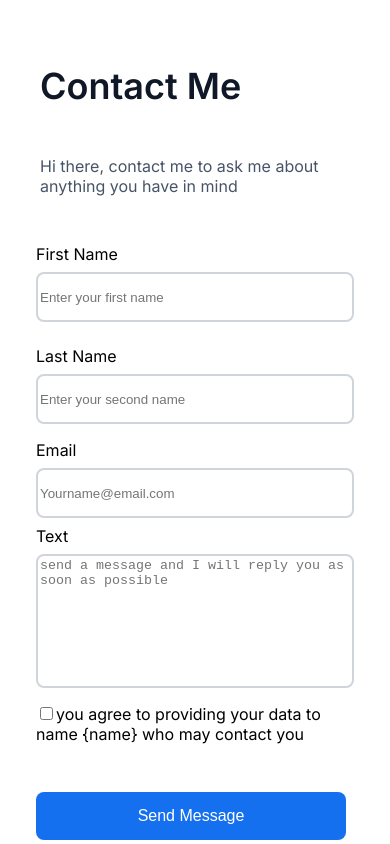
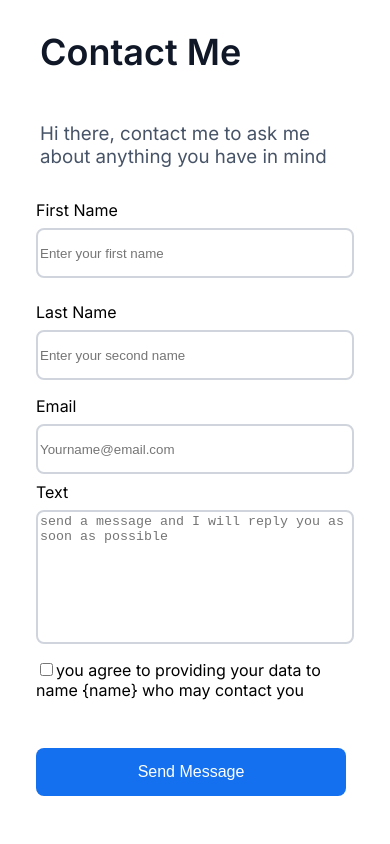
Before and after one commit to successogbenna/zuri-task-hng-1, a React (Create React App) app: page /contact in a window 390 px wide. Shown: the top 844 px of the page. Built offline with nearby package versions, Linux system fonts and the light colour scheme.

Commit message:
The mobile update

```diff
--- a/src/pages/Contact.css
+++ b/src/pages/Contact.css
@@ -1,19 +1,19 @@
 .container_contact{
-    padding: 64px 0px;
-    display: flex;
+    /* padding: 64px 0px; */
+    /* display: flex;
     flex-direction: column;
-    gap: 48px;
+    gap: 48px; */
 
 }
 
-h2,p{
+h2,h3{
     margin: 0px
 }
 h2{
     color:#101828;
     font-weight: 600;
 }
-p{
+h3{
     color:#475467;
     font-weight: 400;
 }
@@ -78,22 +78,23 @@ textarea{
     border: 1px solid transparent
 }
 @media screen and (max-width:600px){
-.container__names{
-    grid-template-columns: 1fr;
-}
-#first_name,#last_name,#message,#email,#btn_submit,p,.title_text{
-    width:310px
-}
-.contact__container{
-    width: 90%;
-}
-
-h2{
+    h2{
     font-size: 36px;
     display: flex;
     justify-content: flex-start;
     align-items: flex-start;
 }
+#first_name,#last_name,#message,#email,#btn_submit,.title_text,h3{
+    width:310px
+}
+.container__names{
+    grid-template-columns: 1fr;
+}
+
+.contact__container{
+    width: 90%;
+}
+
 .title_text{
 gap:48px
 }
--- a/src/pages/Contact.js
+++ b/src/pages/Contact.js
@@ -7,7 +7,7 @@ const Contact = () => {
       <div className="container contact__container">
         <div className='title_text'>
           <h2>Contact Me</h2>
-          <p>Hi there, contact me to ask me about anything you have in mind</p>
+          <h3>Hi there, contact me to ask me about anything you have in mind</h3>
         </div>
 
         <form >
```
